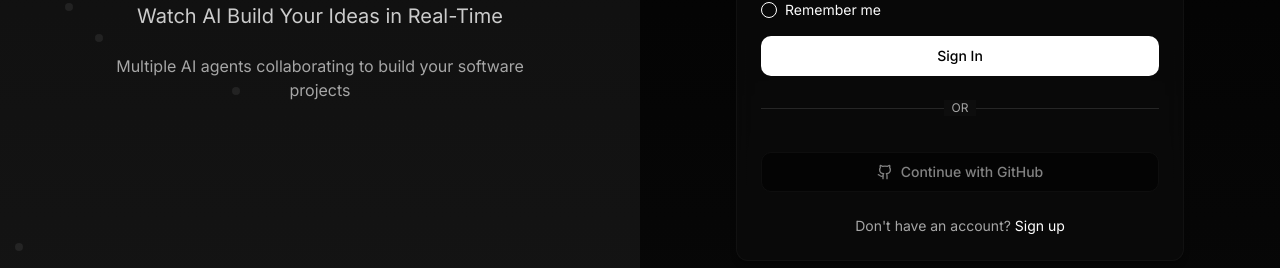
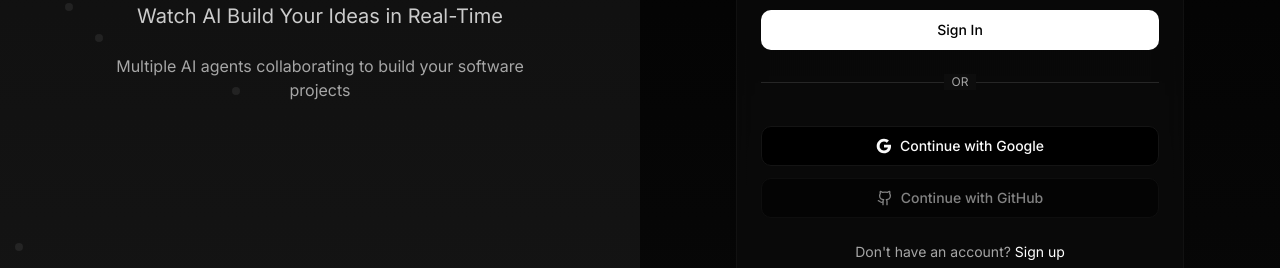
Before and after one commit to SectorCT/project-engine, a React (Vite) app in the folder client/: page /login in a window 1280 px wide. Shown: the part 408-676 px from the top of the page. Built offline with nearby package versions, Linux system fonts and the light colour scheme; no server answers.

Commit message:
Refactor Google Sign-In integration in Login component. Update button rendering to use a hidden container and improve error handling for Google Client ID configuration. Enhance user feedback during sign-in process.

```diff
--- a/client/src/pages/Login.tsx
+++ b/client/src/pages/Login.tsx
@@ -66,7 +66,7 @@ export default function Login() {
   const [rememberMe, setRememberMe] = useState(false);
   const [isLoading, setIsLoading] = useState(false);
   const [isGoogleLoading, setIsGoogleLoading] = useState(false);
-  const googleButtonRef = useRef<HTMLDivElement>(null);
+  const googleButtonContainerRef = useRef<HTMLDivElement>(null);
 
   const GOOGLE_CLIENT_ID = import.meta.env.VITE_GOOGLE_CLIENT_ID || "";
 
@@ -84,15 +84,35 @@ export default function Login() {
     }
   };
 
+  const handleGoogleSignIn = () => {
+    if (!GOOGLE_CLIENT_ID) {
+      toast.error("Google Sign-In is not configured");
+      return;
+    }
+
+    if (!window.google?.accounts?.id) {
+      toast.error("Google Sign-In is still loading. Please try again.");
+      return;
+    }
+
+    // Find and click the hidden Google button
+    const googleButton = googleButtonContainerRef.current?.querySelector('div[role="button"]') as HTMLElement;
+    if (googleButton) {
+      googleButton.click();
+    } else {
+      // Fallback: trigger the prompt directly
+      window.google.accounts.id.prompt();
+    }
+  };
+
   useEffect(() => {
-    if (!GOOGLE_CLIENT_ID) {
-      console.warn("Google Client ID is not configured. Google Sign-In will not work.");
+    if (!GOOGLE_CLIENT_ID || !googleButtonContainerRef.current) {
       return;
     }
 
     // Wait for Google Identity Services to load
     const checkGoogleLoaded = setInterval(() => {
-      if (window.google?.accounts?.id && googleButtonRef.current) {
+      if (window.google?.accounts?.id && googleButtonContainerRef.current) {
         clearInterval(checkGoogleLoaded);
 
         // Initialize Google Identity Services
@@ -106,20 +126,22 @@ export default function Login() {
               navigate("/dashboard");
             } catch (error: any) {
               toast.error(error?.detail || error?.message || "Failed to login with Google");
-            } finally {
               setIsGoogleLoading(false);
             }
           },
         });
 
-        // Render the Google Sign-In button
-        window.google.accounts.id.renderButton(googleButtonRef.current, {
+        // Render Google button in hidden container
+        try {
+          window.google.accounts.id.renderButton(googleButtonContainerRef.current, {
             type: "standard",
             text: "signin_with",
             theme: "outline",
             size: "large",
-          width: "100%",
           });
+        } catch (error) {
+          console.error("Error rendering Google button:", error);
+        }
       }
     }, 100);
 
@@ -244,13 +266,20 @@ export default function Login() {
               </div>
 
               <div className="space-y-3">
-                {GOOGLE_CLIENT_ID ? (
-                  <div
-                    ref={googleButtonRef}
-                    className={isGoogleLoading ? "opacity-50 pointer-events-none" : ""}
-                  />
+                {/* Hidden Google button container */}
+                <div ref={googleButtonContainerRef} className="hidden" aria-hidden="true" />
+
+                <Button
+                  variant="outline"
+                  className="w-full"
+                  type="button"
+                  onClick={handleGoogleSignIn}
+                  disabled={!GOOGLE_CLIENT_ID || isGoogleLoading}
+                >
+                  {isGoogleLoading ? (
+                    "Signing in with Google..."
                   ) : (
-                  <Button variant="outline" className="w-full" type="button" disabled>
+                    <>
                       <svg className="w-4 h-4 mr-2" viewBox="0 0 24 24">
                         <path
                           fill="currentColor"
@@ -269,9 +298,10 @@ export default function Login() {
                           d="M12 5.38c1.62 0 3.06.56 4.21 1.64l3.15-3.15C17.45 2.09 14.97 1 12 1 7.7 1 3.99 3.47 2.18 7.07l3.66 2.84c.87-2.6 3.3-4.53 6.16-4.53z"
                         />
                       </svg>
-                    Continue with Google (Not Configured)
+                      Continue with Google
+                    </>
+                  )}
                 </Button>
-                )}
                 <Button variant="outline" className="w-full" type="button" disabled>
                   <Github className="w-4 h-4 mr-2" />
                   Continue with GitHub
```
Lines whose indentation alone changed are shown as unchanged.
